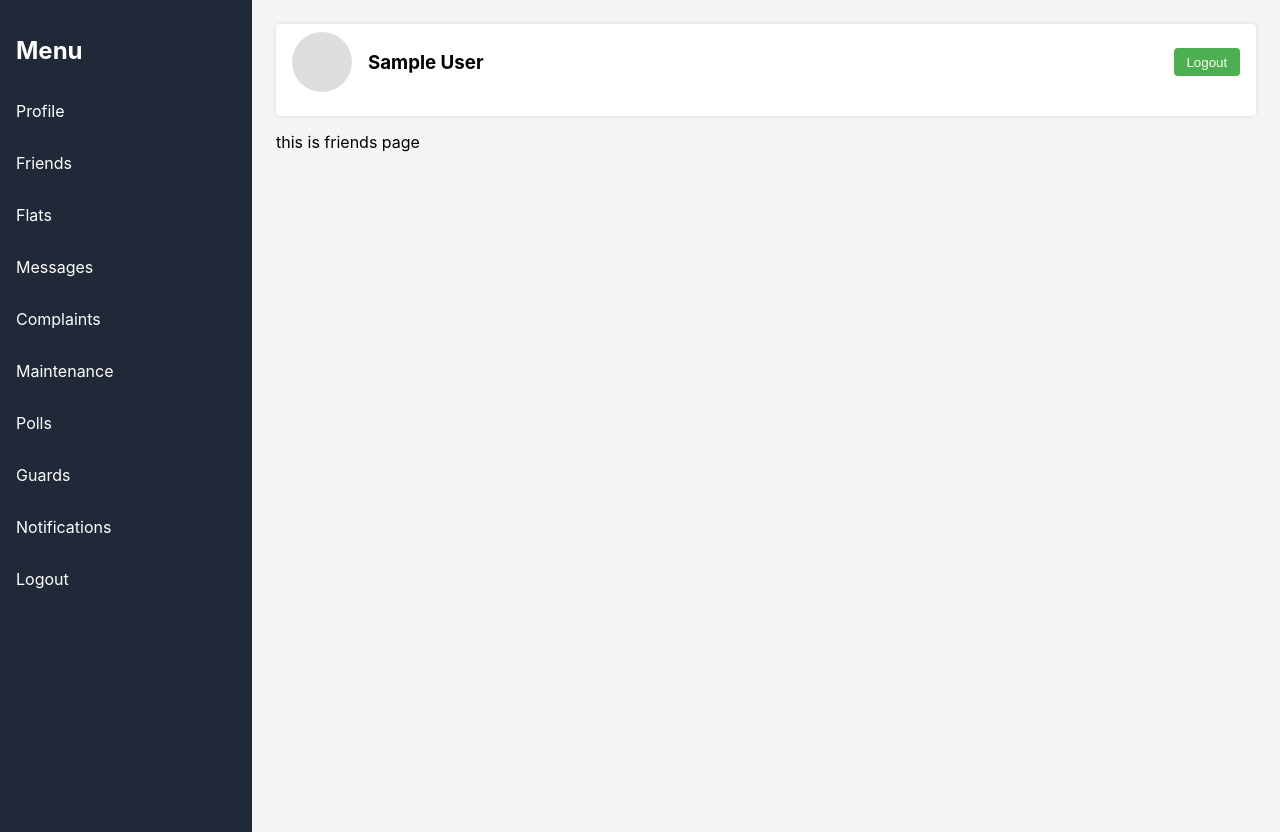
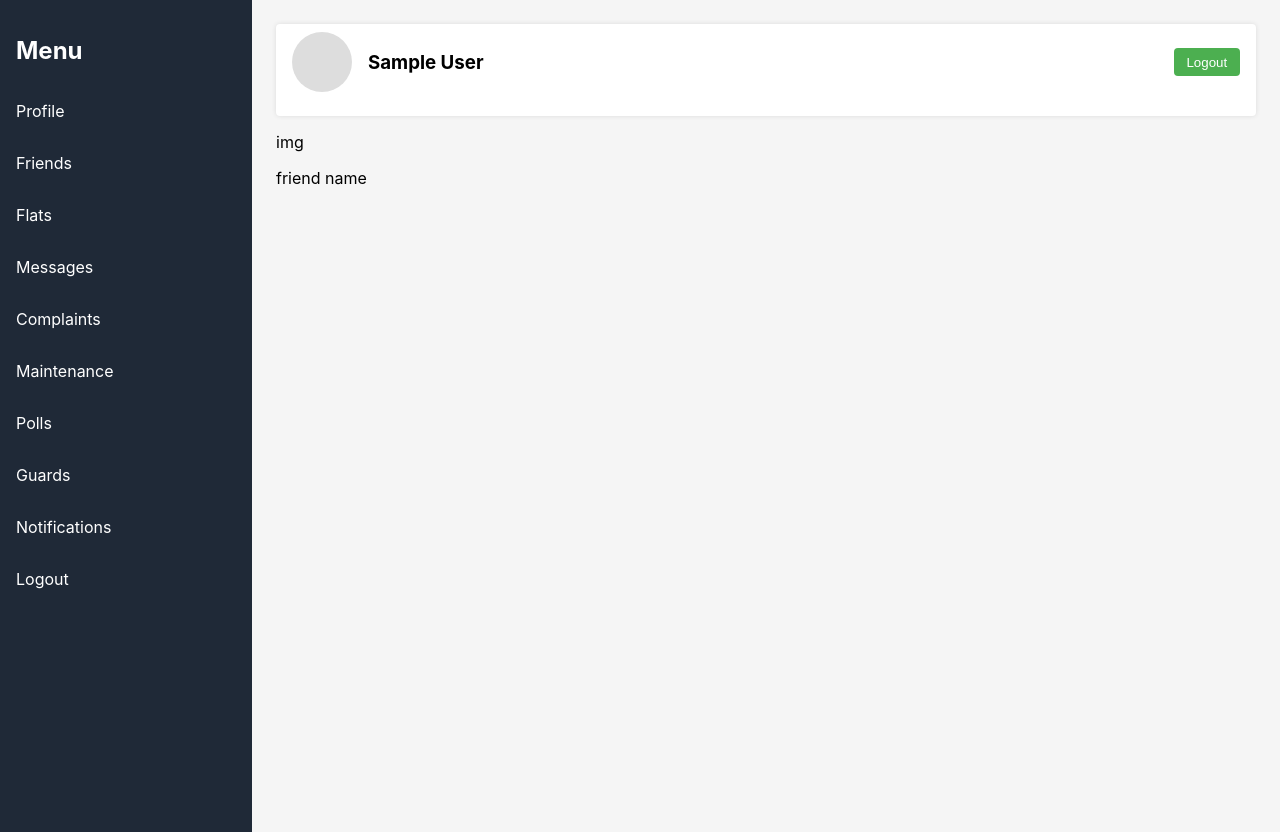
Before and after one commit to kenshelby/society-maintenance-app, a React (Create React App) app in the folder frontend/: page /user-dashboard/friends in a window 1280 px wide. Built offline with nearby package versions, Linux system fonts and the light colour scheme; sample sign-in values are in the browser's storage.

Commit message:
changes for friends

```diff
--- a/frontend/src/components/Friends.jsx
+++ b/frontend/src/components/Friends.jsx
@@ -3,8 +3,9 @@ import { useNavigate } from "react-router-dom";
 
 const Friends = () =>{
    return(
-      <div>
-        <p>this  is friends page</p>
+      <div className='friend-container'>
+        <p>img</p>
+        <p>friend name</p>
       </div>
     );
 };
```
